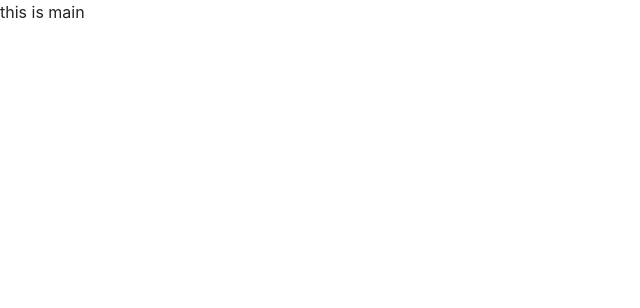
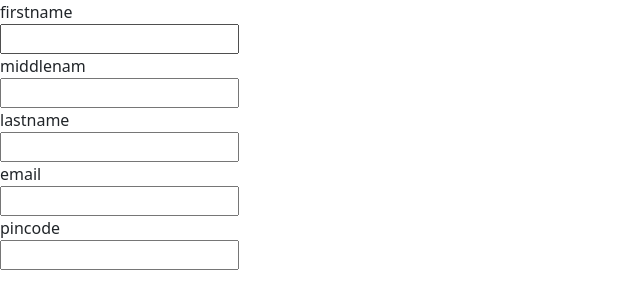
Before and after one commit to karthickjaya/github-leaning, a plain HTML site: page karth.html in a window 1280 px wide. Shown: the whole page, without its empty margins (0-640 px from the left). Drawn offline with nearby package versions, Linux system fonts and the light colour scheme.

Commit message:
karth.html

```diff
--- a/karth.html
+++ b/karth.html
@@ -3,10 +3,10 @@
 <head>
     <meta charset="UTF-8">
     <meta name="viewport" content="width=device-width, initial-scale=1.0">
+    <link rel="stylesheet" href="https://cdn.jsdelivr.net/npm/bootstrap@5.2.3/dist/css/bootstrap.min.css" integrity="sha384-rbsA2VBKQhggwzxH7pPCaAqO46MgnOM80zW1RWuH61DGLwZJEdK2Kadq2F9CUG65" crossorigin="anonymous">
     <title>Document</title>
-    <link rel="stylesheet" href="https://cdn.jsdelivr.net/npm/bootstrap@4.6.2/dist/css/bootstrap.min.css" integrity="sha384-xOolHFLEh07PJGoPkLv1IbcEPTNtaed2xpHsD9ESMhqIYd0nLMwNLD69Npy4HI+N" crossorigin="anonymous">
 </head>
 <body>
-    <div class="main">this is main</div>
+   <script src="script1.js"></script>
 </body>
 </html>
--- /dev/null
+++ b/script1.js
@@ -0,0 +1,44 @@
+function createlabel(tagname,attributename,attributevalue,content){
+    var ele=document.createElement(tagname);
+    ele.setAttribute(attributename,attributevalue);
+    ele.innerHTML=content;
+    return ele;
+
+}
+function inputele(tagname,attributename,attributevalue,attributename1,attributevalue1){
+    var inputele=document.createElement(tagname);
+    inputele.setAttribute(attributename,attributevalue,);
+    inputele.setAttribute(attributename1,attributevalue1,);
+    return inputele;
+
+}
+function br(tagname){
+    var res=document.createElement(tagname);
+    return res;
+
+}
+var firstname=createlabel("label","for","firstname","firstname");
+var br1=br("br");
+var input=inputele("input","type","firstname","id","firstname");
+var br2=br("br");
+document.body.append(firstname,br1,input,br2);
+var middlename=createlabel("label","for","middlename","middlenam");
+var br1=br("br");
+var input=inputele("input","type","middlename","id","middlename");
+var br2=br("br");
+document.body.append(middlename,br1,input,br2);
+var lastname=createlabel("label","for","lastname","lastname");
+var br1=br("br");
+var input=inputele("input","type","lastname","id","lastname");
+var br2=br("br");
+document.body.append(lastname,br1,input,br2);
+var email=createlabel("label","for","email","email");
+var br1=br("br");
+var input=inputele("input","type","email","id","email");
+var br2=br("br");
+document.body.append(email,br1,input,br2);
+var pincode=createlabel("label","for","pincode","pincode");
+var br1=br("br");
+var input=inputele("input","type","pincode","id","pincode");
+var br2=br("br");
+document.body.append(pincode,br1,input,br2);
```
Also changed, not shown: Demo.txt.
